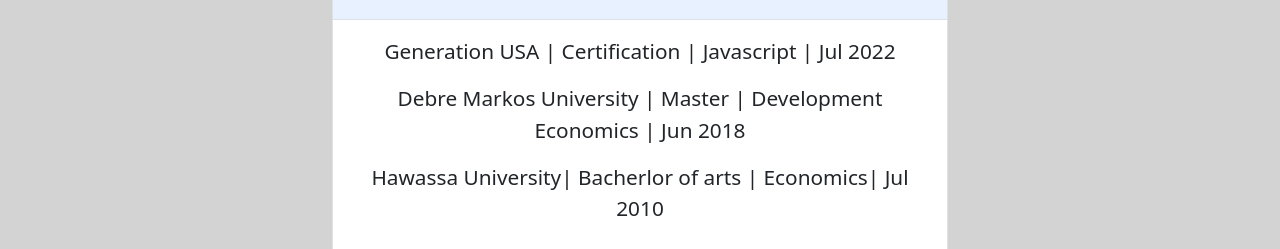
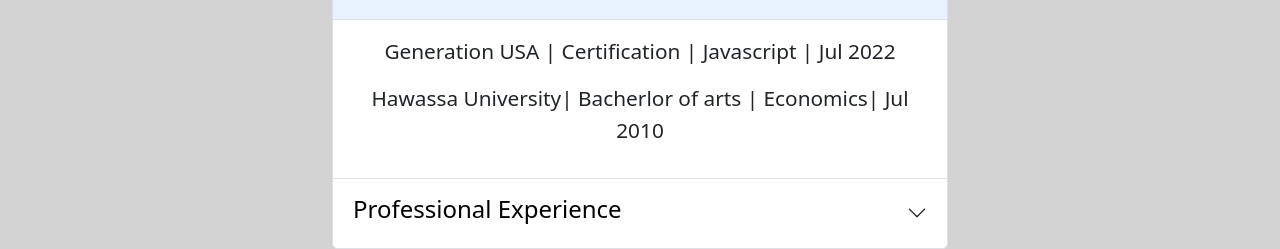
Before and after one commit to Nestanet-Gessessew/portfolio, a plain HTML site: page index.html in a window 1280 px wide. Shown: the part 551-800 px from the top of the page. Drawn offline with nearby package versions, Linux system fonts and the light colour scheme.

Commit message:
Update index.html

```diff
--- a/index.html
+++ b/index.html
@@ -79,8 +79,7 @@
         </h2>
         <div id="panelsStayOpen-collapseOne" class="accordion-collapse collapse show" aria-labelledby="panelsStayOpen-headingOne">
            <div class="accordion-body">
-            <p> Generation USA | Certification | Javascript  | Jul 2022</p>
-            <p> Debre Markos University | Master | Development Economics  | Jun 2018</p>
+             <p> Generation USA | Certification | Javascript  | Jul 2022</p>
             <p> Hawassa University| Bacherlor of arts | Economics| Jul 2010</p>
           </div>
         </div>
```
